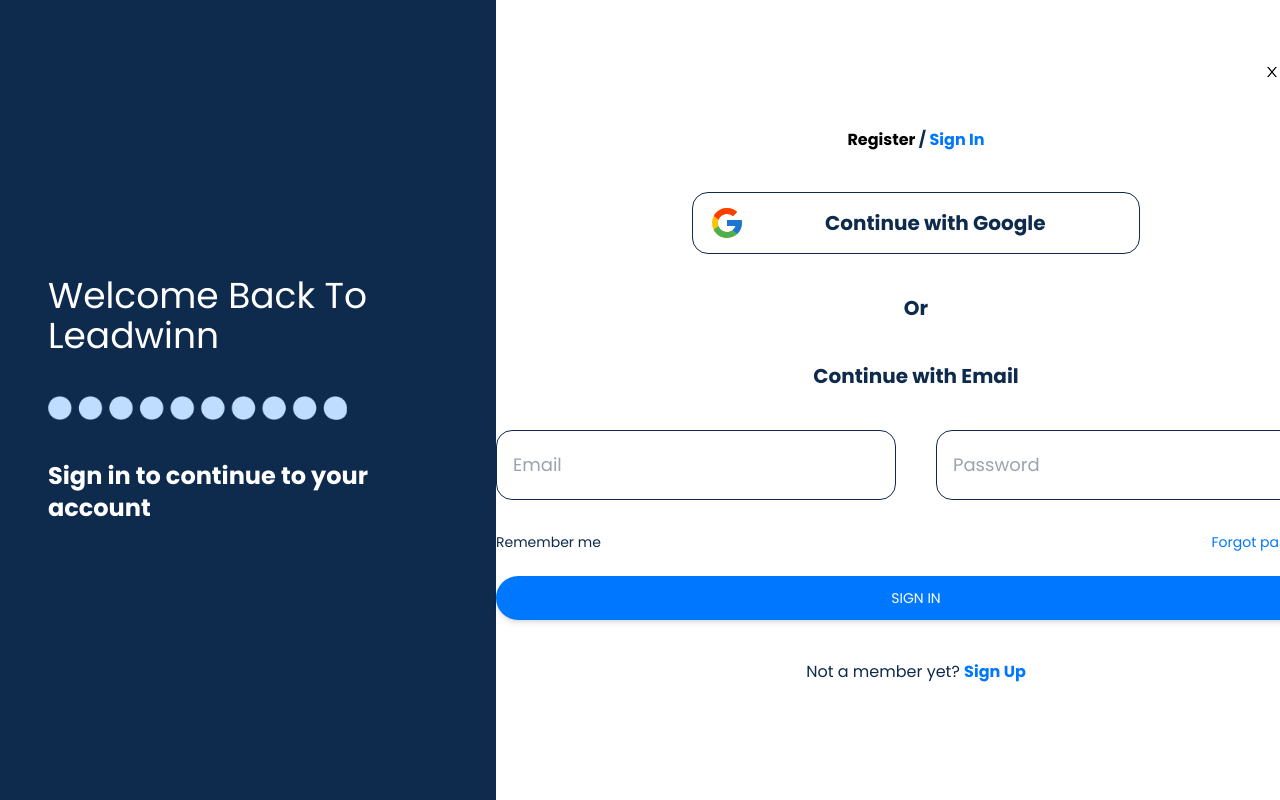
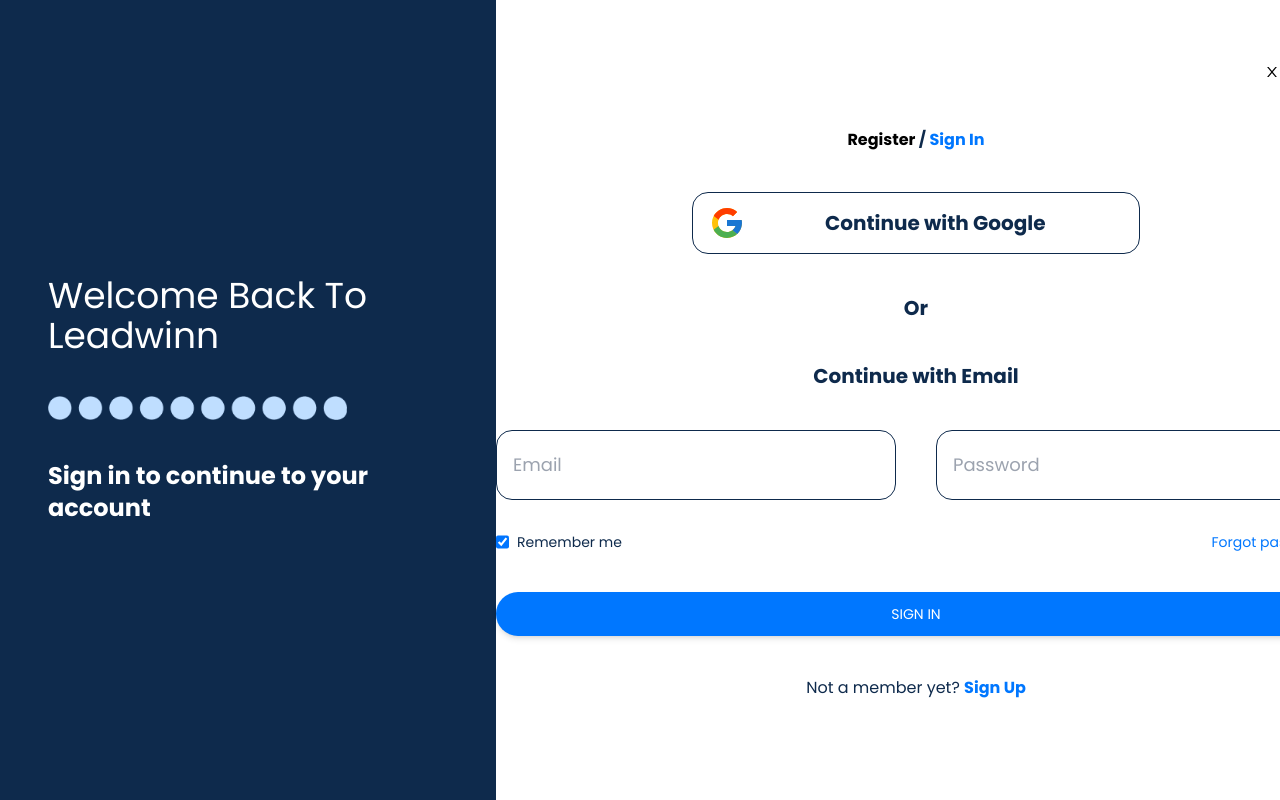
Before and after one commit to Adeleyeha-17/Leadwinn-Academy, a React (Vite) app: page /sign-in in a window 1280 px wide. Shown: the top 800 px of the page. Built offline with nearby package versions, Linux system fonts and the light colour scheme.

Commit message:
updated sign in

```diff
--- a/src/pages/Signin.tsx
+++ b/src/pages/Signin.tsx
@@ -5,7 +5,7 @@ import { AiFillEyeInvisible, AiFillEye, AiOutlineClose} from "react-icons/ai";
 import { useState } from 'react';
 
 
-export const Signin = () => {
+export const Signin: React.FC = () => {
 
   const location = useLocation();
   const history = useNavigate();
@@ -17,16 +17,17 @@ export const Signin = () => {
   const [formData, setFormData] = useState({
     email: "",
     password: "",
-    showPassword: false
+    showPassword: false,
+    rememberMe: true
   })
 
-  const { email, password, showPassword } = formData
+  const { email, password, showPassword, rememberMe } = formData
 
   const onChange = (e: React.ChangeEvent<HTMLInputElement>) => {
-    const { name, value } = e.target
+    const { name, value, type, checked } = e.target
     setFormData(prevState => ({
       ...prevState,
-      [name]: value
+      [name]: type === "checkbox" ? checked : value
     }))
   }
 
@@ -84,8 +85,13 @@ export const Signin = () => {
                 </div>
               </div>
               <div className="flex justify-between whitespace-nowrap font-medium  text-xs sm:text-sm">
-                <p className="mb-6">
-                  Remember me
+                <p className="mb-6 ">
+                <div className='flex gap-2 mb-4'>
+                        <input type="checkbox" name="rememberMe" id="rememberMe"
+                           checked={rememberMe}
+                           onChange={onChange}/>
+                        <label htmlFor="rememberMe" className="text-xs md:text-sm cursor-pointer">Remember me</label>
+                     </div>
                 </p>
                 <p>
                   <Link to="/forgot-password" className="text-hero-blue hover:text-blue-800 transition duration-200 ease-in-out">Forgot password?
```
